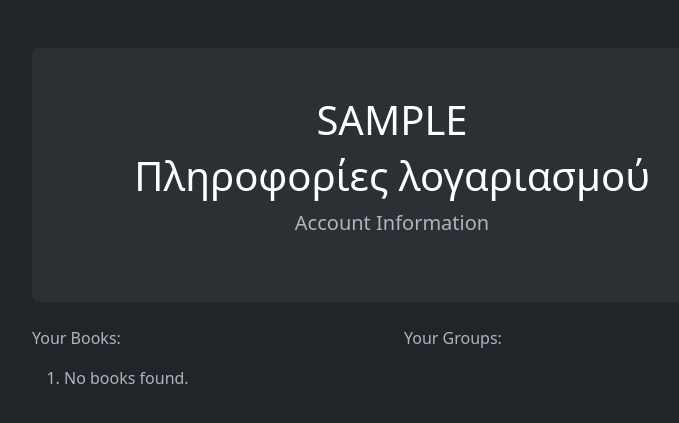
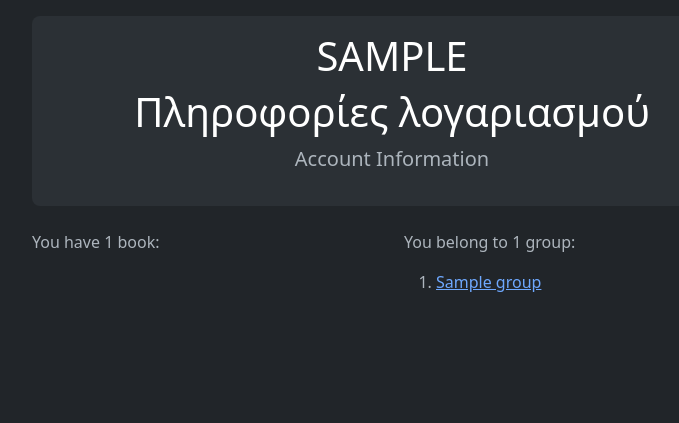
Before and after one commit to RickPaddock/bookswap, a Django app: page /user_account/ in a window 1280 px wide. Shown: the part 113-536 px from the top of the page, without its empty margins (248-927 px from the left). Run offline with Django 5.2, Linux system fonts and the light colour scheme; a user stored in the database is signed in; tables that the repository leaves empty hold one stand-in row (values such as "Sample post"); some libraries are stand-ins or nearby versions.

Commit message:
loads-a-links

```diff
--- a/books/models.py
+++ b/books/models.py
@@ -32,7 +32,7 @@
     # SLUG only contains letters, numbers, underscores, or hyphens
     slug = models.SlugField(allow_unicode=True, unique=True)
     description = models.TextField(blank=True, default="")
-    description_html = models.TextField(editable=False, default="", blank=True)
+    is_private = models.BooleanField(default=False, blank=False)
     members = models.ManyToManyField(CustomUser, through="GroupMember")
 
     def __str__(self):
@@ -43,7 +43,7 @@
 # TODO: User can have more than 1 copy so not unique by name/book
 class UserBook(models.Model):
     user = models.ForeignKey(CustomUser, on_delete=models.CASCADE)
-    book = models.ForeignKey(Book, on_delete=models.CASCADE)
+    book = models.ForeignKey(Book, related_name="book_owners", on_delete=models.CASCADE)
 
     def __str__(self):
         return f"""{self.user}/{self.book}"""
@@ -64,6 +64,7 @@
     group = models.ForeignKey(
         Group, related_name="group_memberships", on_delete=models.CASCADE
     )
+    admin = models.BooleanField(default=False, blank=False)
 
     def __str__(self):
         return f"""{self.group}/{self.user}"""
--- a/books/templates/account_details.html
+++ b/books/templates/account_details.html
@@ -1,8 +1,8 @@
 {% extends "base.html" %}
 {% block body_block %}
 
-    <div class="container my-5">
-        <div class="p-5 text-center bg-body-tertiary rounded-3">
+    <div class="container my-3">
+        <div class="p-3 text-center bg-body-tertiary rounded-3">
             <h1 class="text-body-emphasis">{{request.user.username|upper}}</h1>
             <h1 class="text-body-emphasis"><span lang="gr">Πληροφορίες λογαριασμού</span></h1>
             <p class="lead">Account Information</p>
@@ -10,19 +10,20 @@
         <br>
         <div class="row">
             <div class="col">
-                <p>Your Books:</p>
+                <p>You have {{ user_book_count }} book{{ user_book_count|pluralize }}:</p>
                 <ol>
-                    {% for book in books %}
-                        <li>{{ book.title }}</li>
-                        <br>
-                    {% empty %}
-                        <li>No books found.</li>
+                    {% for book in user_books %}
+                        <li><a href="{% url 'single_book' pk=book.pk %}">{{ book.title }}</a></li>
                     {% endfor %}
                 </ol>
             </div>
             <div class="col">
-                <p>Your Groups:</p>
-
+                <p>You belong to {{ user_group_count }} group{{ user_group_count|pluralize }}:</p>
+                <ol>
+                    {% for group in user_groups %}
+                        <li><a href="{% url 'single_group' slug=group.slug %}">{{ group.group_name }}</a></li>
+                    {% endfor %}
+                </ol>
             </div>
         </div>
     </div>
--- a/books/templates/book_detail.html
+++ b/books/templates/book_detail.html
@@ -15,9 +15,11 @@
                 </ul>
             </div>
             <div class="col">
+                <p>{{book.owner.count}} owner{{book.owner.count|pluralize}}:</p>
                 <ul>
-                    <p>{{book.owner.count}} owner{{book.owner.count|pluralize}}:</p>
-                    <li><em>list of owners here</em></li>
+                    {% for owner in owners %}
+                        <li>{{ owner.user.username }}</li>
+                    {% endfor %}
                 </ul>
             </div>
         </div>
--- a/books/templates/group_database.html
+++ b/books/templates/group_database.html
@@ -10,7 +10,7 @@
         {% if groups %}
             <ol>
                 {% for rec in groups %}
-                <li><b>{{rec.group_name}}</b></li>
+                <li><a href={{rec.slug}}>{{rec.group_name}}</a></li>
                 <p>{{rec.description}}</p>
                 <ul>
                     <span class="badge">{{rec.members.count}}</span> member{{rec.members.count|pluralize}}
--- a/books/views.py
+++ b/books/views.py
@@ -1,5 +1,5 @@
 from django.shortcuts import render
-from django.views.generic import CreateView, TemplateView, ListView, DetailView
+from django.views.generic import CreateView, TemplateView, DetailView
 from .forms import UserCreateForm
 from django.contrib import messages
 from django.urls import reverse_lazy
@@ -7,7 +7,7 @@
 import requests
 from requests.exceptions import RequestException
 from json.decoder import JSONDecodeError
-from .models import Book, Group
+from .models import Book, Group, GroupMember, UserBook
 from django.contrib.auth.mixins import LoginRequiredMixin
 import os
 
@@ -42,13 +42,33 @@
     return render(request, "group_database.html", context=groups_dict)
 
 
-class UserBooksView(LoginRequiredMixin, ListView):
-    model = Book
+class UserAccount(LoginRequiredMixin, TemplateView):
+    # model = Book
     template_name = "account_details.html"
-    context_object_name = "books"
+    # context_object_name = "books"
 
-    def get_queryset(self):
-        return super().get_queryset().filter(owner=self.request.user)
+    # def get_queryset(self):
+    #    return super().get_queryset().filter(owner=self.request.user)
+    def get_context_data(self, **kwargs):
+        context = super().get_context_data(**kwargs)
+        user = self.request.user
+
+        # Query the user's books
+        user_books = Book.objects.filter(owner=user).order_by("title")
+        user_book_count = UserBook.objects.filter(user=user).count()
+
+        # Query the number of groups the user belongs to
+        user_groups = Group.objects.filter(members=user).order_by("group_name")
+        user_group_count = GroupMember.objects.filter(user=user).count()
+
+        # Add the data to the context
+        context["user_books"] = user_books
+        context["user_book_count"] = user_book_count
+        context["user_groups"] = user_groups
+        context["user_group_count"] = user_group_count
+        # Add other model-related data as needed
+
+        return context
 
 
 class LoggedInPage(TemplateView):
@@ -62,6 +82,25 @@
 class SingleBook(DetailView):
     model = Book
     template_name = "book_detail.html"
+
+    def get_context_data(self, **kwargs):
+        context = super().get_context_data(**kwargs)
+        book = self.get_object()
+        owners = book.book_owners.all()
+        context["owners"] = owners
+        return context
+
+
+class SingleGroup(DetailView):
+    model = Group
+    template_name = "group_detail.html"
+
+    def get_context_data(self, **kwargs):
+        context = super().get_context_data(**kwargs)
+        group = self.get_object()
+        members = group.group_memberships.all()
+        context["members"] = members
+        return context
 
 
 def get_book_section(item, section):
--- a/bookswap/urls.py
+++ b/bookswap/urls.py
@@ -22,11 +22,12 @@
     LoggedInPage,
     LoggedOutPage,
     SignUp,
-    UserBooksView,
+    UserAccount,
     book_search,
     book_database,
     group_database,
     SingleBook,
+    SingleGroup,
 )
 
 # Django provides login and logout views so we dont create them in views.py
@@ -42,11 +43,12 @@
     path("loggedin", LoggedInPage.as_view(), name="loggedin"),
     path("loggedout", LoggedOutPage.as_view(), name="loggedout"),
     path("signup", SignUp.as_view(), name="signup"),
-    path("user_account/", UserBooksView.as_view(), name="user_account"),
+    path("user_account/", UserAccount.as_view(), name="user_account"),
     path("book_search/", book_search, name="book_search"),
     path("books/", book_database, name="book_database"),
     path("books/<str:pk>/", SingleBook.as_view(), name="single_book"),
     path("groups/", group_database, name="group_database"),
+    path("groups/<str:slug>/", SingleGroup.as_view(), name="single_group"),
 ]
 
 # Required for debug toolbar
```
Also changed, not shown: books/templates/group_detail.html (added, +28 -0 lines), books/migrations/0005_remove_group_description_html_group_is_private_and_more.py (added), books/migrations/0006_groupmember_admin.py (added).
